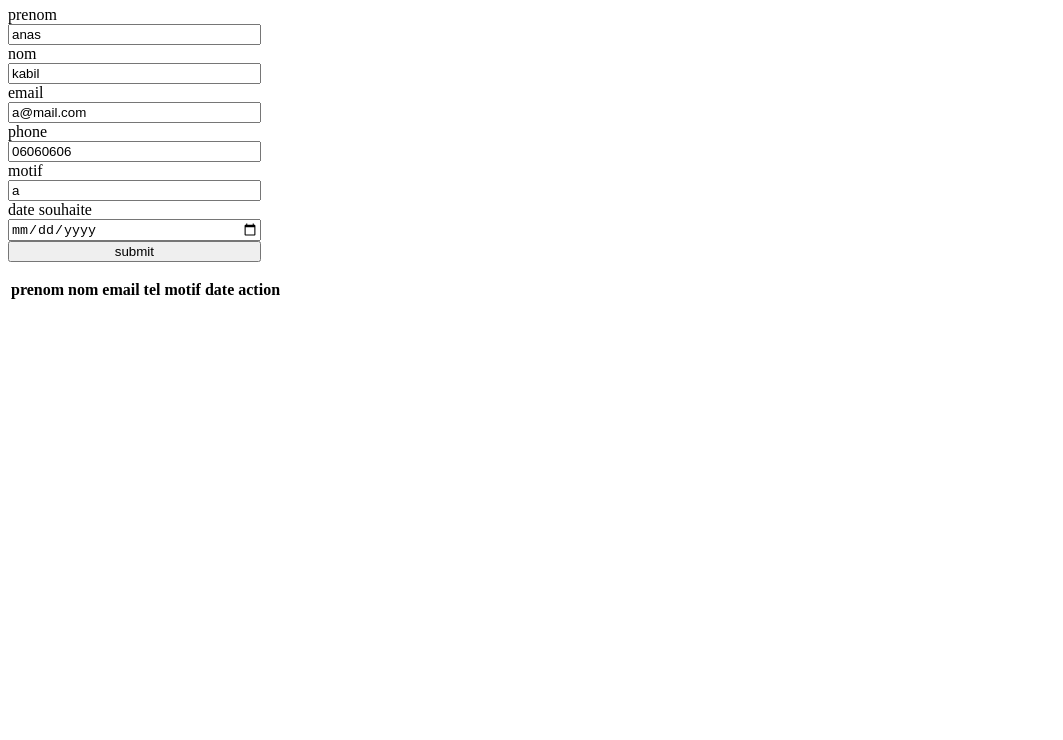
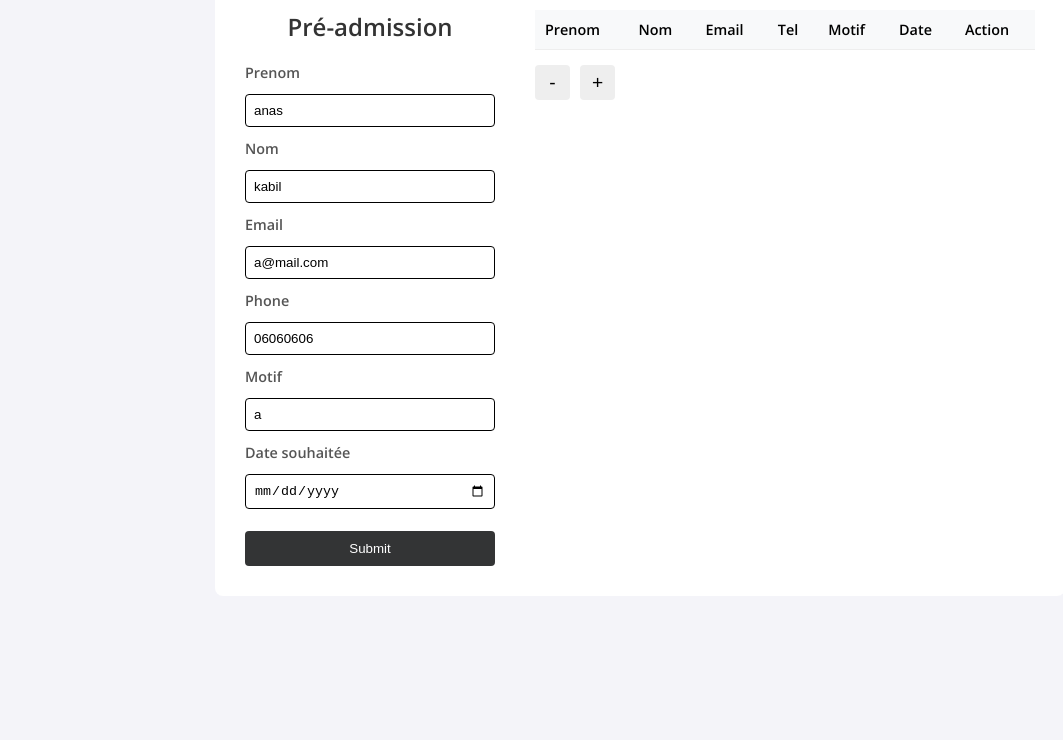
Before and after one commit to anassk01/Enaa_overAll, a website: page projet1_HealthCare/index.html in a window 1280 px wide. Shown: the part 60-800 px from the top of the page, without its empty margins (0-1063 px from the left). Drawn offline with nearby package versions, Linux system fonts and the light colour scheme.

Commit message:
adding pagination feature and editing css functions

```diff
--- a/projet1_HealthCare/index.html
+++ b/projet1_HealthCare/index.html
@@ -1,3 +1,4 @@
+<!DOCTYPE html>
 <html lang="en">
   <head>
     <meta charset="UTF-8" />
@@ -6,11 +7,11 @@
     <link rel="stylesheet" href="styles.css" />
   </head>
   <body>
-    <header><h1>Pré-admission</h1></header>
     <main>
       <section>
+        <div class="title"><h1>Pré-admission</h1></div>
         <form id="main-form">
-          <label for="prenom"> prenom</label>
+          <label for="prenom">Prenom</label>
           <input
             id="prenom"
             name="prenom"
@@ -20,7 +21,7 @@
             required
           />
 
-          <label for="nom"> nom</label>
+          <label for="nom">Nom</label>
           <input
             id="nom"
             name="nom"
@@ -30,7 +31,7 @@
             required
           />
 
-          <label for="email">email</label>
+          <label for="email">Email</label>
           <input
             type="email"
             name="email"
@@ -39,33 +40,37 @@
             required
           />
 
-          <label for="phone">phone</label>
+          <label for="phone">Phone</label>
           <input type="tel" name="phone" id="phone" value="06060606" required />
 
-          <label for="motif">motif</label>
+          <label for="motif">Motif</label>
           <input type="text" name="motif" id="motif" value="a" required />
 
-          <label for="date">date souhaite</label>
+          <label for="date">Date souhaitée</label>
           <input type="date" name="date" id="date" required />
 
-          <button type="submit" id="submit-button">submit</button>
+          <button type="submit" id="submit-button">Submit</button>
         </form>
       </section>
       <section>
         <table>
           <thead>
             <tr>
-              <th>prenom</th>
-              <th>nom</th>
-              <th>email</th>
-              <th>tel</th>
-              <th>motif</th>
-              <th>date</th>
-              <th>action</th>
+              <th>Prenom</th>
+              <th>Nom</th>
+              <th>Email</th>
+              <th>Tel</th>
+              <th>Motif</th>
+              <th>Date</th>
+              <th>Action</th>
             </tr>
           </thead>
           <tbody id="table-body"></tbody>
         </table>
+        <div class="pagination">
+          <button id="precedent">-</button>
+          <button id="suivant">+</button>
+        </div>
       </section>
     </main>
     <script src="script.js"></script>
--- a/projet1_HealthCare/script.js
+++ b/projet1_HealthCare/script.js
@@ -1,6 +1,14 @@
 let mainForm = document.getElementById("main-form");
 let tableBody = document.getElementById("table-body");
+const tableBatch = document.createElement("div");
+
+let precedentButton = document.getElementById("precedent");
+let suivantButton = document.getElementById("suivant");
+
 let id = 1;
+let batchId = 1;
+let isCreated = false;
+let currentPage = 1;
 mainForm.addEventListener("submit", (event) => {
   event.preventDefault();
   let nom = document.getElementById("nom");
@@ -18,17 +26,64 @@ mainForm.addEventListener("submit", (event) => {
   <td>${motif.value}</td>
   <td>${date.value}</td>
   <td><button>remove</button></td>
+
   `;
 
   const tableData = document.createElement("tr");
-  tableData.dataset.id = id;
+
+  //   tableData.dataset.id = id;
   tableData.innerHTML = demande.trim();
+
+  console.log("before", batchId);
   tableBody.appendChild(tableData);
 
   let removeButton = tableData.querySelector("button");
+  let idStage = Math.floor(id / 5);
+
+  tableData.dataset.id = batchId;
+
+  console.log("batchId", batchId, "idStage", idStage);
+  if (batchId === idStage) {
+    batchId++;
+    console.log("after", batchId);
+  }
+
+  tableBody.childNodes.forEach((el) => {
+    console.log("seo", batchId, parseInt(el.dataset.id));
+    if (parseInt(el.dataset.id) !== 1 && el.tagName === "TR") {
+      el.hidden = true;
+    }
+  });
+
   id++;
 
   removeButton.addEventListener("click", () => {
     tableData.remove();
   });
 });
+
+precedentButton.addEventListener("click", () => {
+  currentPage--;
+  //   console.log("clciked");
+  tableBody.childNodes.forEach((el) => {
+    // console.log(el.dataset.id, batchId - 1);
+    if (parseInt(el.dataset.id) === currentPage) {
+      el.removeAttribute("hidden");
+    } else {
+      el.hidden = true;
+    }
+  });
+});
+
+suivantButton.addEventListener("click", () => {
+  currentPage++;
+
+  //   console.log("clciked");
+  tableBody.childNodes.forEach((el) => {
+    if (parseInt(el.dataset.id) === currentPage) {
+      el.removeAttribute("hidden");
+    } else {
+      el.hidden = true;
+    }
+  });
+});
--- a/projet1_HealthCare/styles.css
+++ b/projet1_HealthCare/styles.css
@@ -1,5 +1,107 @@
+@import url("https://fonts.googleapis.com/css2?family=Open+Sans:wght@400;600&display=swap");
+
+* {
+  box-sizing: border-box;
+  margin: 0;
+  padding: 0;
+}
+
+body {
+  font-family: "Open Sans", sans-serif;
+  background-color: #f4f4f9;
+  display: flex;
+  justify-content: center;
+  padding-top: 40px;
+}
+
+main {
+  background: white;
+  padding: 30px;
+  border-radius: 8px;
+  display: flex;
+  gap: 40px;
+  align-items: flex-start;
+}
+
+h1 {
+  text-align: center;
+  margin-bottom: 20px;
+  color: #333;
+}
+
 form {
-  width: 20%;
   display: flex;
   flex-direction: column;
+  gap: 12px;
+  width: 250px;
 }
+
+label {
+  font-size: 0.9rem;
+  font-weight: 600;
+  color: #555;
+}
+
+input {
+  padding: 8px;
+  border: 1px solid;
+  border-radius: 4px;
+}
+
+#submit-button {
+  background-color: #333435;
+  color: white;
+  border: none;
+  padding: 10px;
+  border-radius: 4px;
+  cursor: pointer;
+  margin-top: 10px;
+}
+
+#submit-button:hover {
+  background-color: #4f5458;
+}
+
+table {
+  border-collapse: collapse;
+  min-width: 500px;
+  font-size: 0.9rem;
+}
+
+th,
+td {
+  border-bottom: 1px solid #eee;
+  padding: 10px;
+  text-align: left;
+}
+
+th {
+  background-color: #f8f9fa;
+  font-weight: 600;
+}
+
+.pagination {
+  margin-top: 15px;
+  display: flex;
+  gap: 10px;
+}
+
+#suivant,
+#precedent {
+  width: 35px;
+  height: 35px;
+  background-color: #eee;
+  border: none;
+  border-radius: 4px;
+  font-size: 1.2rem;
+  cursor: pointer;
+  display: flex;
+  justify-content: center;
+  align-items: center;
+  transition: background 0.2s;
+}
+
+#suivant:hover,
+#precedent:hover {
+  background-color: #ddd;
+}
```
Also changed, not shown: projet1_HealthCare/figma.html (added, +199 -0 lines).
